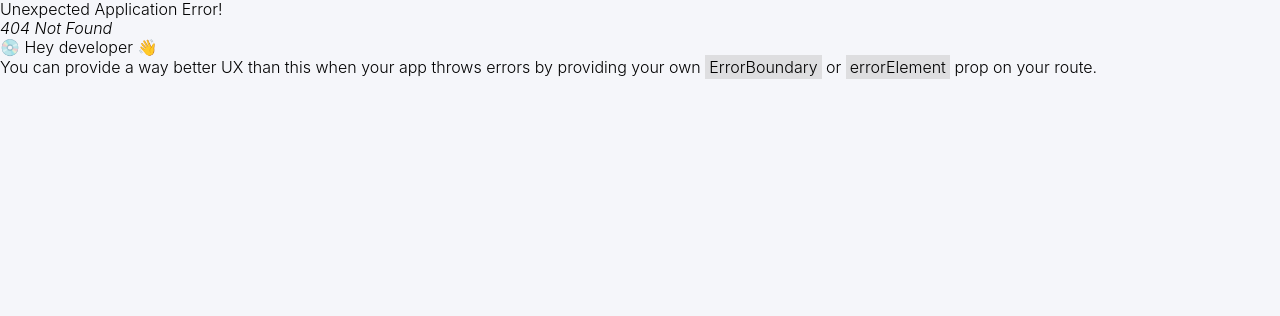
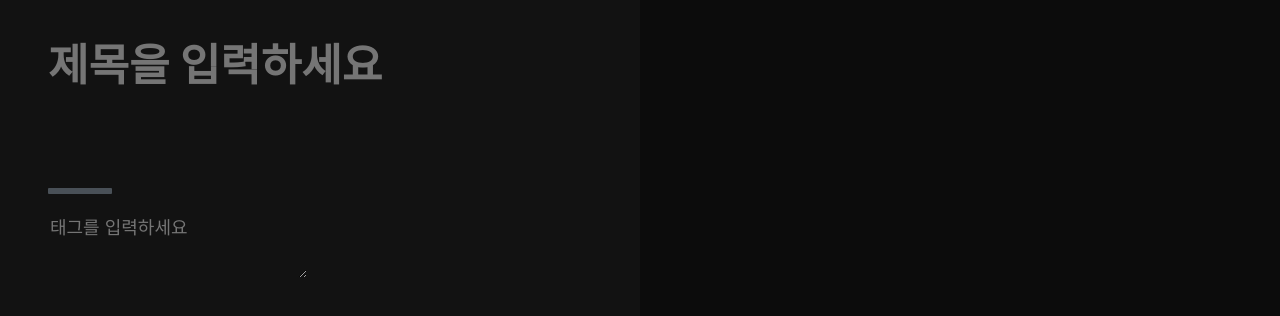
Before and after one commit to printSANO/Techeer-log, a React (Vite) app in the folder frontend/: page /posting in a window 1280 px wide. Before the commit this address had no page. Shown: the top 316 px of the page. Built offline with nearby package versions, Linux system fonts and the light colour scheme; the HTML template or start-up script is replaced by a standard one.

Commit message:
feat : 게시글 작성 페이지 헤더 퍼블리싱 중

```diff
--- a/frontend/src/App.tsx
+++ b/frontend/src/App.tsx
@@ -5,6 +5,7 @@ import { theme } from "./theme";
 import Test from "./pages/Test";
 import SignUp from "./pages/SignUp";
 import MyPage from "./pages/Mypage";
+import PostingPage from "./pages/PostingPage";
 
 const GlobalStyle = createGlobalStyle`
 @import url('https://fonts.googleapis.com/css2?family=Source+Serif+4:ital,opsz,wght@1,8..60,300&display=swap');
@@ -88,6 +89,10 @@ const router = createBrowserRouter([
     path: "/mypage",
     element: <MyPage />,
   },
+  {
+    path: "/posting",
+    element: <PostingPage />,
+  },
 ]);
 
 function App() {
--- a/frontend/src/pages/MainPage.tsx
+++ b/frontend/src/pages/MainPage.tsx
@@ -112,7 +112,7 @@ const Row = styled.div`
 const Box = styled.div`
   width: 310px;
   height: 380px;
-  background-color: #2d2d2d;
+  background-color: #1e1e1e;
   border-radius: 10px;
 `;
 
--- /dev/null
+++ b/frontend/src/pages/PostingPage.tsx
@@ -0,0 +1,78 @@
+import styled from "styled-components";
+
+const Background = styled.div`
+  width: 100vw;
+  height: 100vh;
+  background: #0c0c0c;
+`;
+
+const LeftBox = styled.div`
+  width: 50vw;
+  height: 100vh;
+  background: #121212;
+`;
+
+const Title = styled.div`
+  max-height: 580px;
+
+  padding-top: 2rem;
+  padding-left: 3rem;
+  padding-right: 3rem;
+`;
+
+const TitleWrite = styled.textarea`
+  background: transparent;
+  display: block;
+  padding: 0px;
+  font-size: 2.75rem;
+  width: 100%;
+  resize: none;
+  line-height: 1.5;
+  outline: none;
+  border: none;
+  font-weight: bold;
+  font-family: inherit;
+  color: #ececec;
+  textarea{
+
+  }
+`;
+
+const Underbar = styled.div`
+  background: rgb(73, 80, 87);
+  height: 6px;
+  width: 4rem;
+  margin-top: 1.5rem;
+  margin-bottom: 1rem;
+  border-radius: 1px;
+`;
+
+const WriteTag = styled.textarea`
+  background: transparent;
+  display: inline-flex;
+  outline: none;
+  cursor: text;
+  font-size: 1.125rem;
+  line-height: 2rem;
+  margin-bottom: 0.75rem;
+  min-width: 8rem;
+  border: none;
+  color: #ececec;
+  font-family: inherit;
+`;
+
+function PostingPage() {
+  return (
+    <Background>
+      <LeftBox>
+        <Title>
+          <TitleWrite placeholder="제목을 입력하세요" />
+          <Underbar />
+          <WriteTag placeholder="태그를 입력하세요" />
+        </Title>
+      </LeftBox>
+    </Background>
+  );
+}
+
+export default PostingPage;
```
